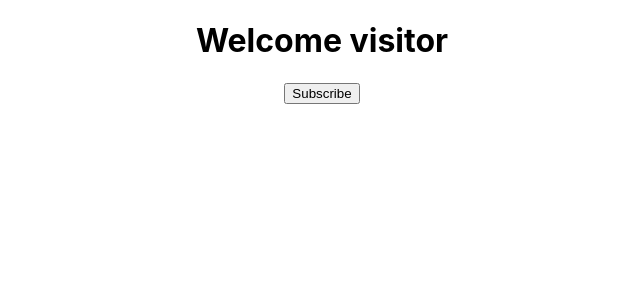
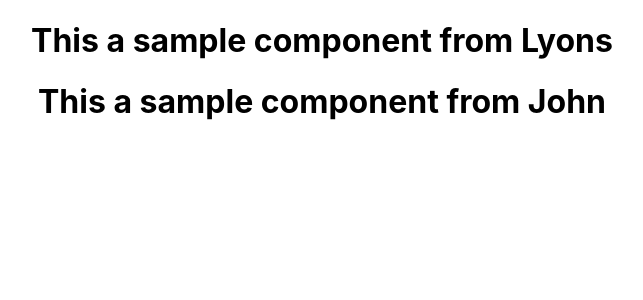
Before and after one commit to lyonsouma/React-Projects, a React (Create React App) app: page / in a window 1280 px wide. Shown: the top 300 px of the page, without its empty margins (318-961 px from the left). Built offline with nearby package versions, Linux system fonts and the light colour scheme.

Commit message:
De-structuring in react

```diff
--- a/src/App.js
+++ b/src/App.js
@@ -2,12 +2,20 @@
 import './App.css';
 // import Message from './components/Message';
 // import Lyons from './components/Class';
-import Subscribe from './components/state';
+// import Subscribe from './components/state';
+// import Meso from './components/Test';
+import Properties from './components/Sample';
+// import Property from './components/Sample';
 
 function App() {
   return (
     <div className="App">
-       <Subscribe/>
+    {/* <Property name = 'Daniel'/> */}
+
+      <Properties name = 'Lyons'/>
+      <Properties name = 'John'/>
+      {/* <Meso/> */}
+       {/* <Subscribe/> */}
          {/* <h1>Hi Guys</h1>
          <Message name = "Kevin"></Message>
          <Message name = "Mercy"></Message>
--- /dev/null
+++ b/src/components/Sample.js
@@ -0,0 +1,44 @@
+// import { Component } from "react";
+
+
+      //FUNCTIONAL COMPONENTS
+const Properties = props => {
+    const{name} = props
+    return(
+        <div>
+            <h1>This a sample component from {name}</h1>
+        </div>
+    )
+}
+
+export default Properties;
+
+          //CLASS COMPONENTS
+    /*
+    class Property extends Component{
+      constructor(){
+        super()
+        this.state ={
+            Word: 'Yooh'
+        }
+
+
+      }
+
+      changeInformation(){
+        this.setState = ({
+            Word :"Welcome"
+        })
+    }
+        render(){
+            return(
+
+                <div>
+                    <h1>Sample from {this.state.Word} </h1>
+                    <button onClick={()=>{this.changeInformation()}}>Click</button>
+                </div>
+            )
+        }
+    }
+export default Property;
+*/
--- /dev/null
+++ b/src/components/Test.js
@@ -0,0 +1,29 @@
+/*
+import { Component } from "react";
+
+class Meso extends Component{
+    constructor(){
+        super()
+        this.state = {
+            word : 'Hi Bro'
+        }
+
+    }
+    changeInfo(){
+        this.setState({
+            word : 'Welcome Home'
+        })
+
+
+    }
+render(){
+    return(
+        <div>
+            <h1>{this.state.word}</h1>
+            <button onClick={()=>{this.changeInfo()}}>Click Here</button>
+        </div>
+    )
+}
+}
+export default Meso
+*/
```
